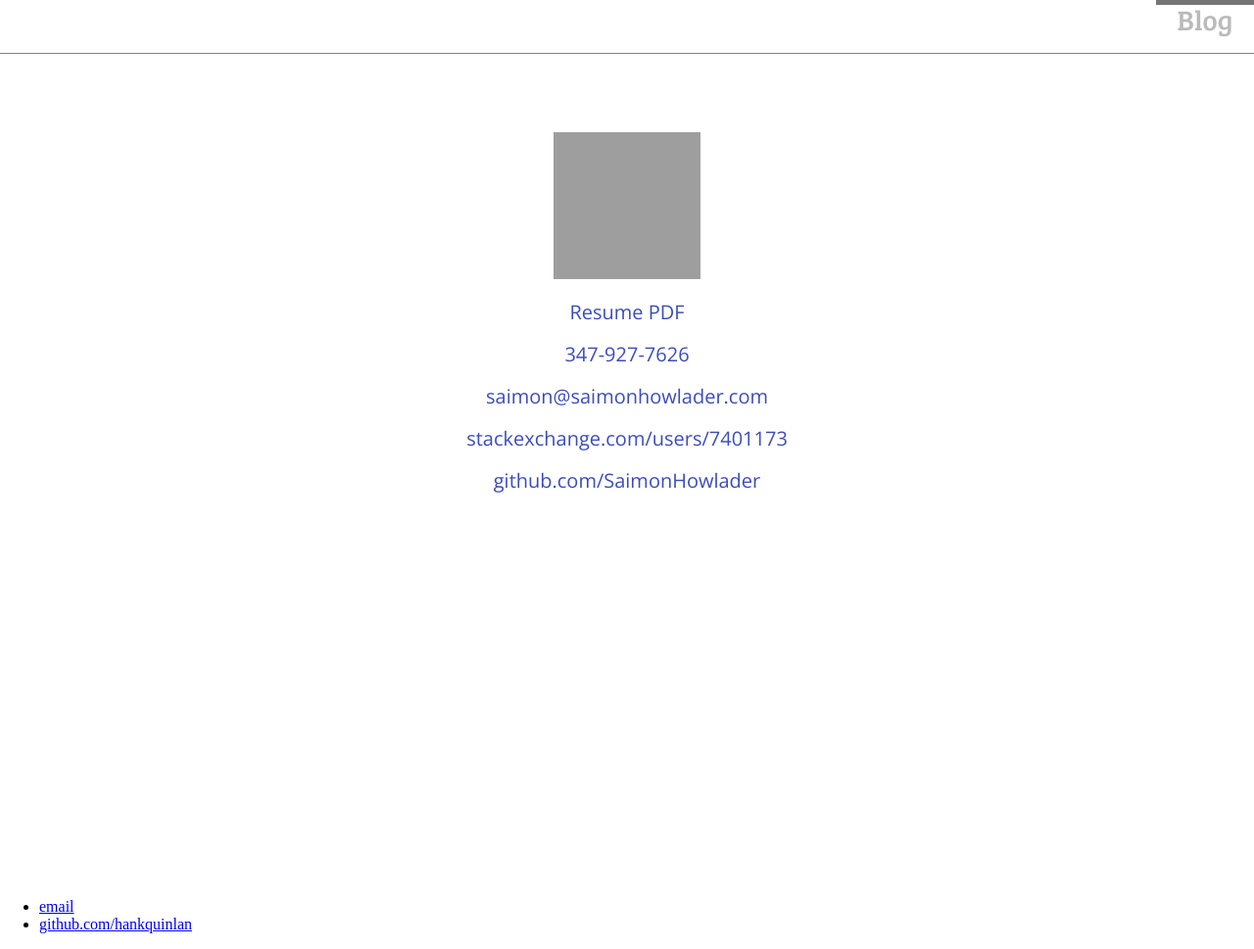
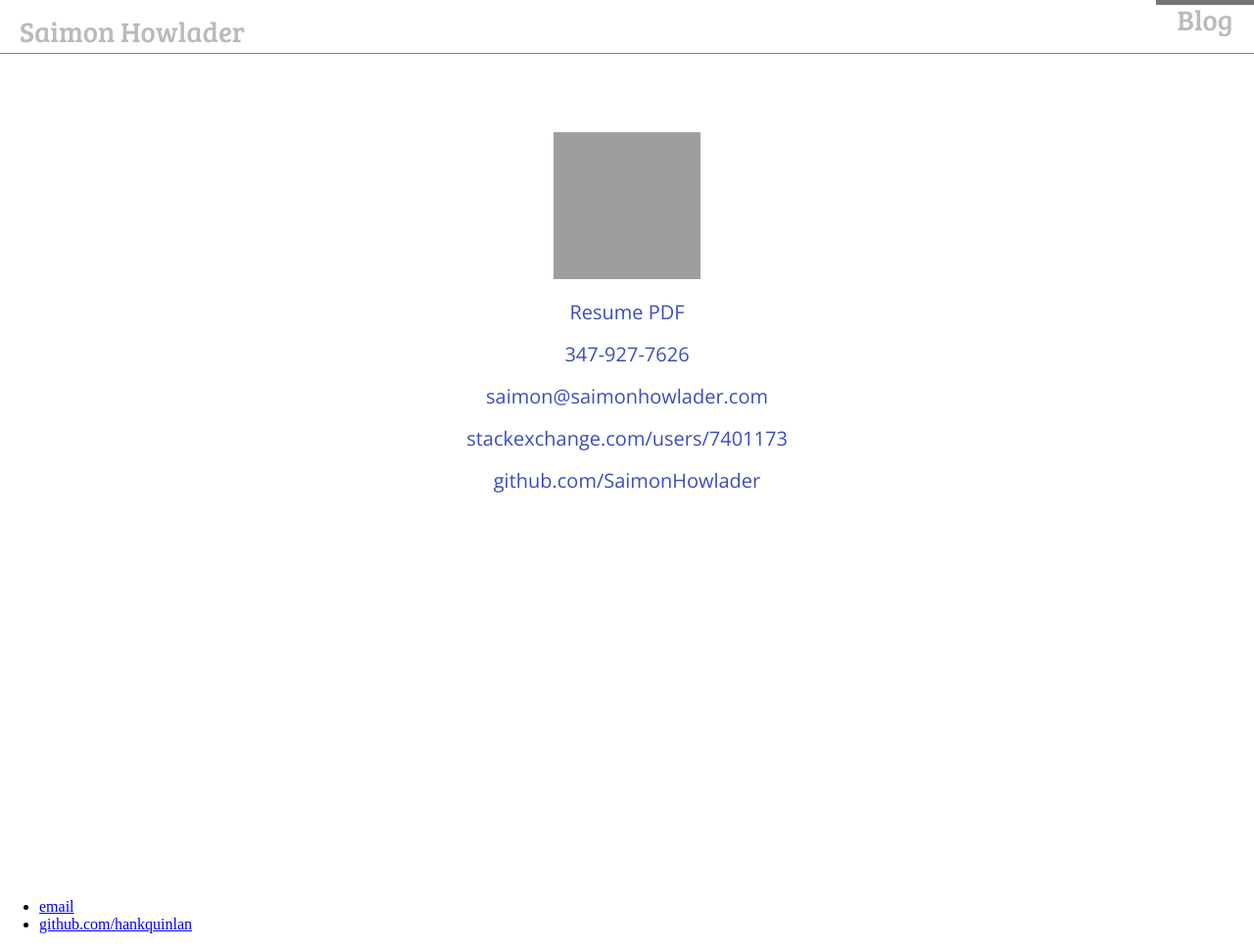
Before and after one commit to saimonhowlader/saimonhowlader.github.io, a Jekyll site: the page built from index.html, in a window 1280 px wide. Shown: the whole page at 98% size. Built offline with Jekyll 4.4.1, drawn with Linux system fonts in a browser that asks for light colours; grey boxes are pictures that could not be loaded.

Commit message:
Update default.html

```diff
--- a/_layouts/default.html
+++ b/_layouts/default.html
@@ -12,7 +12,7 @@
 <body>
     <button tabindex="0" class="headerNav">Blog</button>
     <div tabindex="0" class="headerNav">
-        <h1><a href="<?php bloginfo('wpurl');?>"><?php echo get_bloginfo( 'name' ); ?></a></h1>
+        <h1><a href="#">Saimon Howlader</a></h1>
         <p>Close</p>
     </div>
 
```
